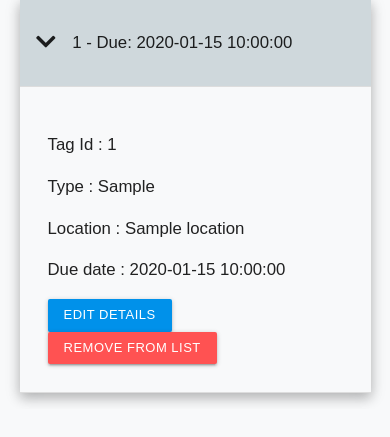
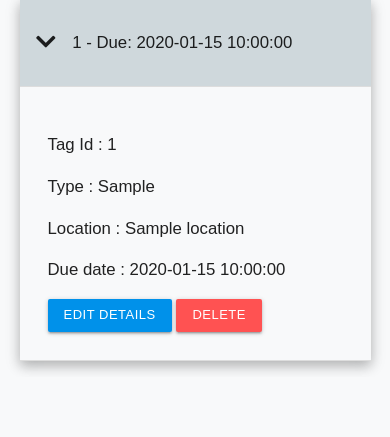
Before and after one commit to shaneoh10/ms3-precise-calibration, a Flask app: template templates/cals-due.html in a window 390 px wide, after a click that opens the changed part. Shown: the part 407-844 px from the top of the page. Run offline with Flask 2, Linux system fonts and the light colour scheme; the visitor is signed in with stand-in values (Sample User, id 1); the template is opened without the code that fills it: most values are stand-ins (such as "Sample title", 1, 10 or a date in 2020); some libraries are stand-ins or nearby versions; some web fonts are replaced.

Commit message:
style: Edit buttons on cals-due page

```diff
--- a/static/css/style.css
+++ b/static/css/style.css
@@ -158,7 +158,8 @@ span.badge.new:after {
         margin-left: 0.4rem;
     }
 
-    .completed-cals span {
+    .completed-cals span,
+    .due-span {
         display: none;
     }
 
--- a/templates/cals-due.html
+++ b/templates/cals-due.html
@@ -34,7 +34,7 @@
                             <p class="cal-due-head">
                                 {{ cal_due.tag_id }} - Due: {{ cal_due.due_date }}
                                 {% if get_date_string(cal_due.due_date) - today <= delta %}
-                                    <span class="badge new due-span">DUE SOON</span>
+                                    <span class="badge new due-span">DUE SOON</i></span>
                                 {% endif %}
                             </p>
                         </div>
@@ -45,7 +45,7 @@
                             <p>Due date : {{ cal_due.due_date }}</p>
                             {% if session["is_supervisor"] %}
                                 <a href="{{ url_for('edit_cal', cal_due_id=cal_due._id) }}" class="btn-small light-blue accent-4">Edit Details</a>
-                                <a href="#modal{{ cal_due.tag_id }}" class="modal-trigger btn-small red accent-2" >Remove From List</a>
+                                <a href="#modal{{ cal_due.tag_id }}" class="modal-trigger btn-small red accent-2" >Delete</a>
                             {% else %}
                                 <a href="{{ url_for('cal_signoff', cal_due_id=cal_due._id) }}" class="btn-small light-blue accent-4">Sign Off</a>
                             {% endif %}
@@ -55,11 +55,12 @@
                     <!-- User Confirm Delete Modal https://materializecss.com/modals.html -->
                     <div id="modal{{ cal_due.tag_id }}" class="modal">
                         <div class="modal-content">
-                            <h4 class="center-align">Are you sure you want to remove {{ cal_due.tag_id }} from the list?</h4>
+                            <h4 class="center-align">Are you sure you want to delete {{ cal_due.tag_id }} from the list?</h4>
                         </div>
                         <div class="center-align">
-                            <a href="{{ url_for('remove_cal', cal_due_id=cal_due._id) }}" class="center-align modal-close btn-small">Confirm</a>
-                            <a href="#" class="center-align modal-close btn-small">Cancel</a>
+                            <a href="{{ url_for('remove_cal', cal_due_id=cal_due._id) }}"
+                                class="center-align modal-close btn-small light-blue accent 4">Confirm</a>
+                            <a href="#" class="center-align modal-close btn-small red accent-2">Cancel</a>
                         </div>
                     </div>
                 {% endfor %}
```
